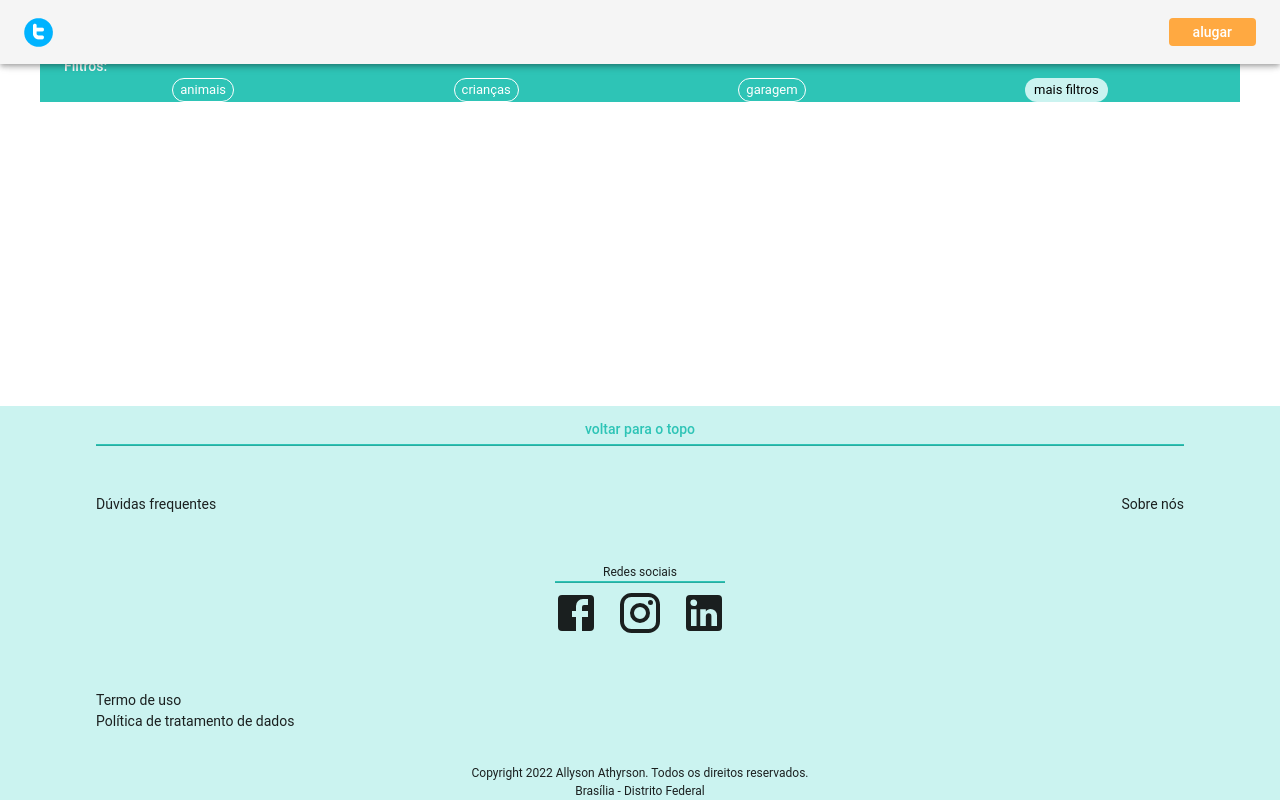
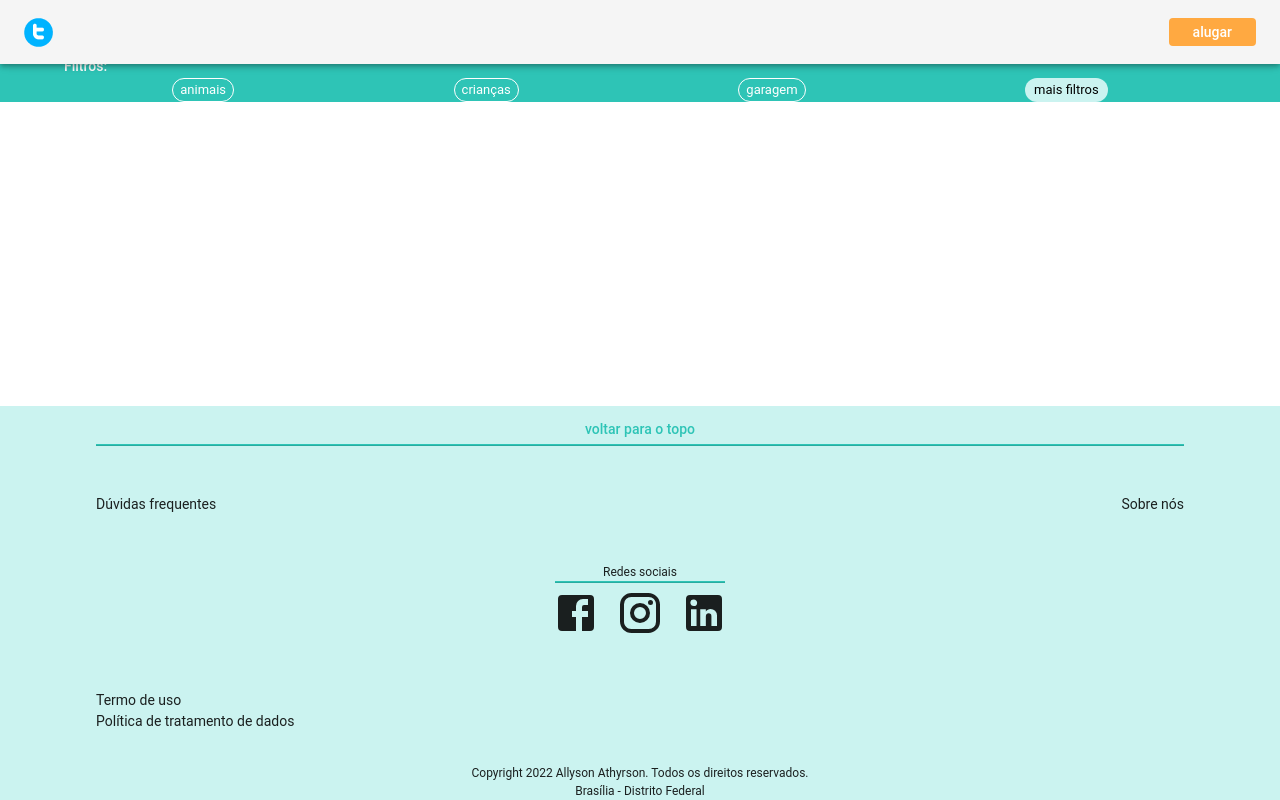
Before and after one commit to Allyson1602/doce-lar, a Next.js app: page / in a window 1280 px wide. Built offline with nearby package versions, Linux system fonts and the light colour scheme.

Commit message:
feat: implementação de cor de fundo para a lista de alugueis

```diff
--- a/pages/index.tsx
+++ b/pages/index.tsx
@@ -18,7 +18,7 @@ const ListRentals: NextPageWithLayout = () => {
   };
 
   return (
-    <Box>
+    <Box sx={{backgroundColor: (theme) => theme.palette.secondary.main}}>
       <Filter filters={filters} setFilters={changeFilters} />
 
       {/* <Order />
--- a/styles/components/filter.tsx
+++ b/styles/components/filter.tsx
@@ -2,9 +2,7 @@ import styled from "@emotion/styled";
 import { Container, Stack, Typography } from "@mui/material";
 import { ITheme } from "../../themes/themes";
 
-export const FilterStyled = styled(Container)`
-    background: ${props => (props.theme as ITheme).palette.secondary.main};
-`;
+export const FilterStyled = styled(Container)``;
 
 export const TitleStyled = styled(Typography)`
     color: ${props => (props.theme as ITheme).palette.common.white};
```
